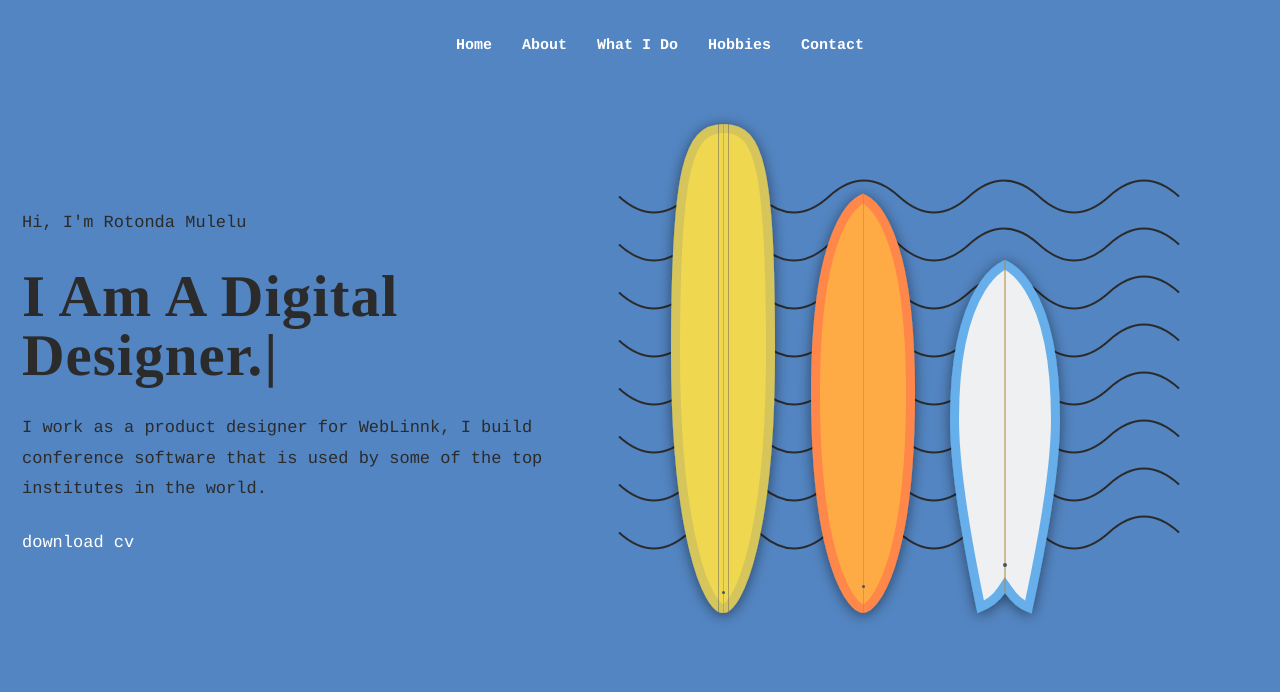
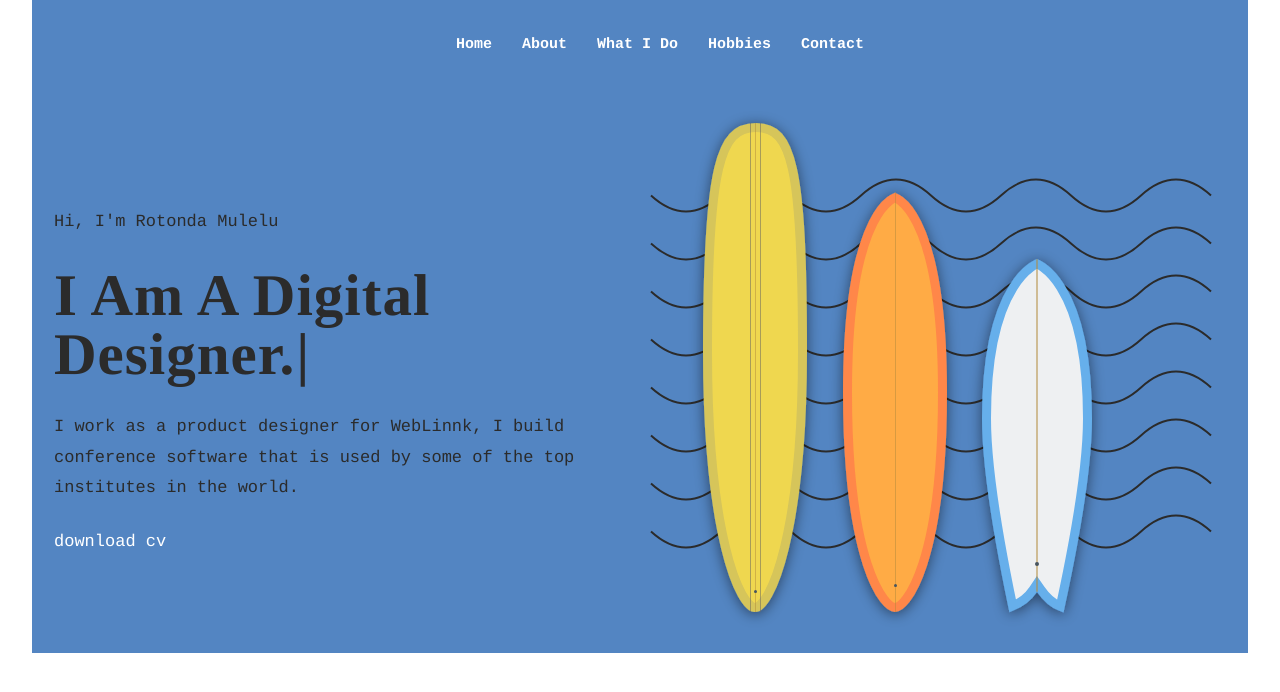
Before and after one commit to Mulelur/rotondwa, a React (Create React App) app: page / in a window 1280 px wide. Shown: the top 692 px of the page. Built offline with nearby package versions, Linux system fonts and the light colour scheme.

Commit message:
back res

```diff
--- a/src/components/background/styles/background.js
+++ b/src/components/background/styles/background.js
@@ -15,8 +15,6 @@ export const Container = styled.div`
 `;
 
 export const Home = styled.div`
-  width: 100vw;
-  height: 100vh;
   background-color: ${homeBgColor};
   // background-image: url(${homebgimage});
   // background-size: cover;
--- a/src/components/home/styles/home.js
+++ b/src/components/home/styles/home.js
@@ -4,7 +4,6 @@ export const Container = styled.div`
   display: flex;
   align-items: center;
   padding: 1.2rem;
-  // margin-left: 3rem;
   color: #2b2b2b;
   @media (max-width: 760px) {
     margin-left: 1.2rem;
--- a/src/components/navBar/styles/navBar.js
+++ b/src/components/navBar/styles/navBar.js
@@ -23,6 +23,7 @@ export const List = styled.ul`
 `;
 
 export const ListItem = styled.li`
+  font-size: 1.6rem;
   padding: 1.5rem;
   font-weight: 800;
   line-height: 1.5;
```
